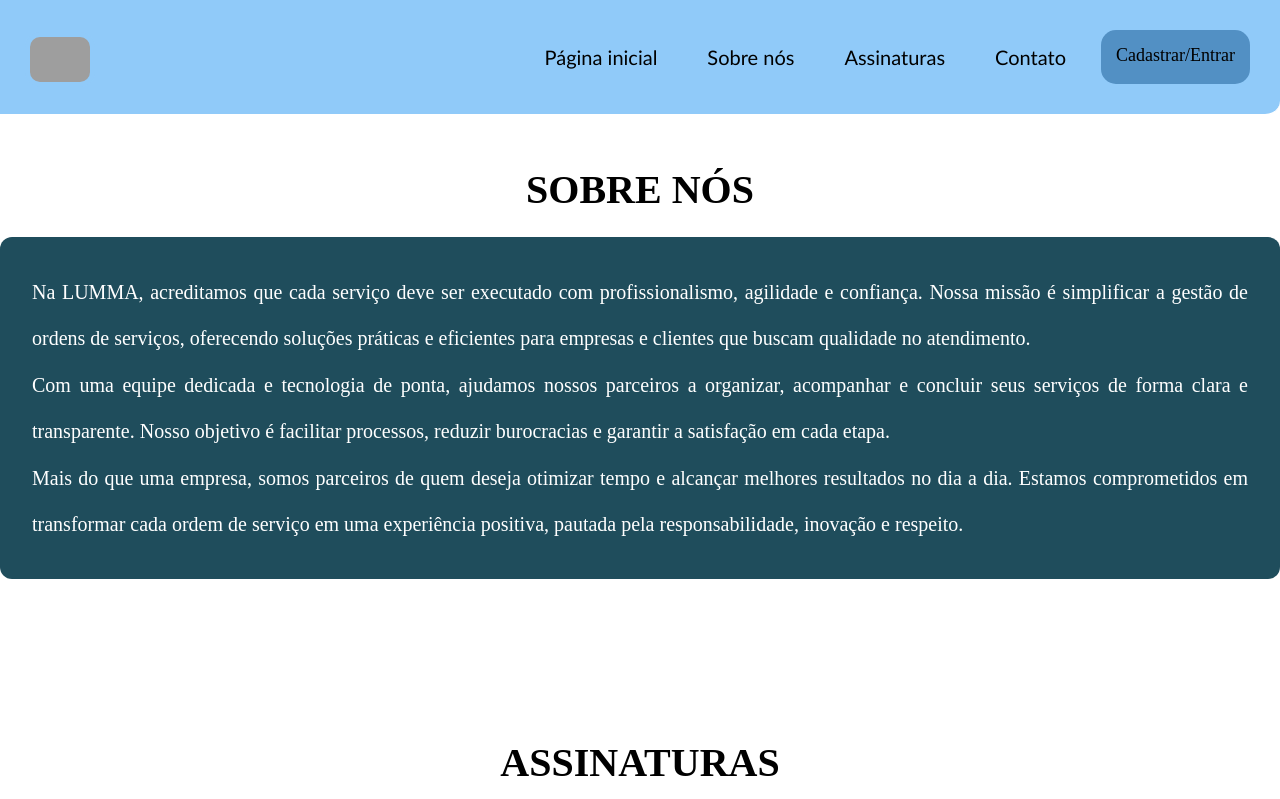
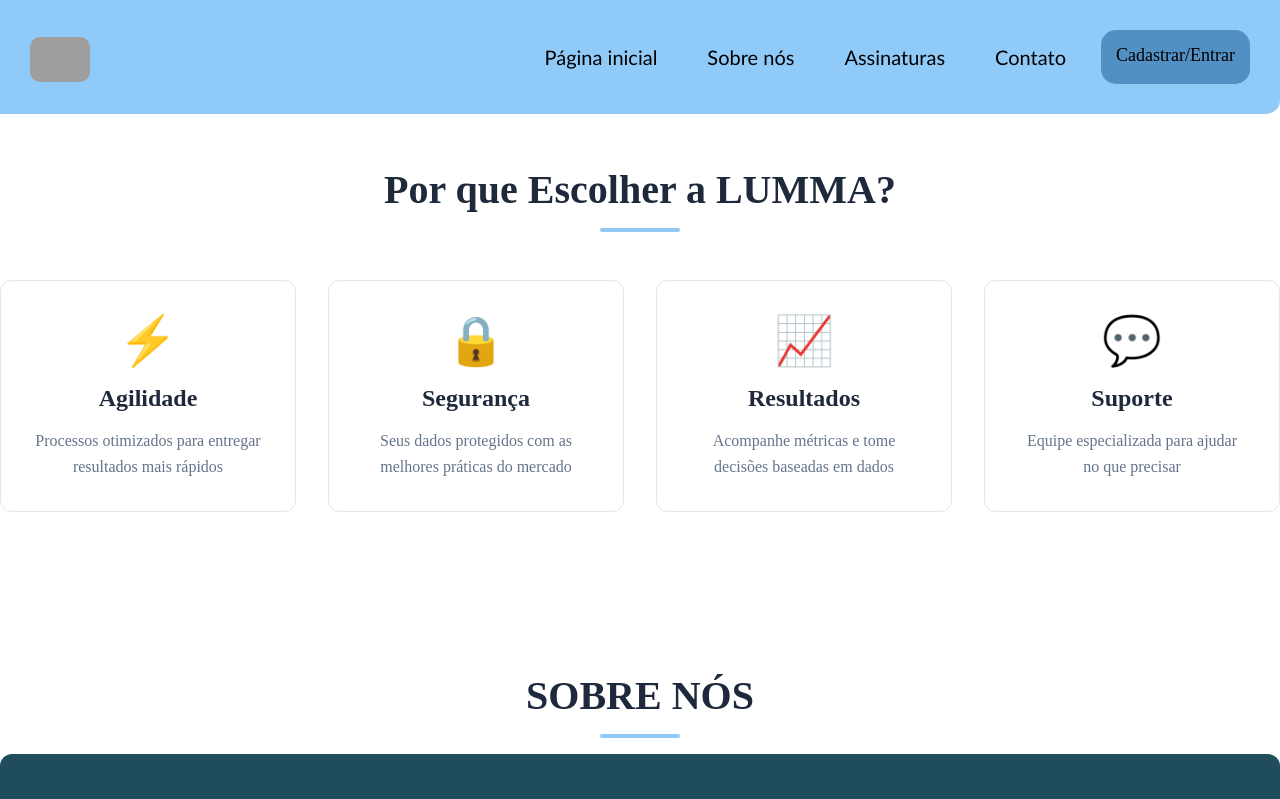
Before and after one commit to muriloap/Projeto_Integrador, a Next.js app: page / in a window 1280 px wide. Shown: the top 799 px of the page. Built offline with nearby package versions, Linux system fonts and the light colour scheme; grey boxes are pictures that could not be loaded.

Commit message:
criação do componente PaginaInicial

```diff
--- a/src/app/components/Assinaturas/index.tsx
+++ b/src/app/components/Assinaturas/index.tsx
@@ -5,7 +5,7 @@
 export default function Assinaturas() {
   return (
     <>
-      <h2 className={styles.h2} >ASSINATURAS</h2>
+      <h2 className={styles.titulo} >ASSINATURAS</h2>
 
       <div id="assinatura" className={styles.container}>
         <Plano
--- a/src/app/components/Assinaturas/styles.module.css
+++ b/src/app/components/Assinaturas/styles.module.css
@@ -1,8 +1,19 @@
-.h2 {
+.titulo {
   text-align: center;
-    color: black;
-    font-size: 40px;
-    margin-top: 10rem;
+  font-size: 2.5rem;
+  font-weight: 700;
+  color: #1e293b;
+  margin-bottom: 1rem;
+}
+
+.titulo::after {
+  content: '';
+  display: block;
+  width: 80px;
+  height: 4px;
+  background-color: #90caf9;
+  margin: 15px auto;
+  border-radius: 2px;
 }
 
 .container {
--- /dev/null
+++ b/src/app/components/PaginaInicial/index.tsx
@@ -0,0 +1,38 @@
+// PaginaInicial.js
+import React from 'react';
+import styles from './styles.module.css';
+
+export default function PaginaInicial() {
+  return (
+    <>
+      <span className={styles.featuresSection}>
+
+        <div className={styles.container}>
+          <h2 className={styles.titulo}>Por que Escolher a LUMMA?</h2>
+          <div className={styles.featuresGrid}>
+            <div className={styles.featureCard}>
+              <div className={styles.featureIcon}>⚡</div>
+              <h3>Agilidade</h3>
+              <p>Processos otimizados para entregar resultados mais rápidos</p>
+            </div>
+            <div className={styles.featureCard}>
+              <div className={styles.featureIcon}>🔒</div>
+              <h3>Segurança</h3>
+              <p>Seus dados protegidos com as melhores práticas do mercado</p>
+            </div>
+            <div className={styles.featureCard}>
+              <div className={styles.featureIcon}>📈</div>
+              <h3>Resultados</h3>
+              <p>Acompanhe métricas e tome decisões baseadas em dados</p>
+            </div>
+            <div className={styles.featureCard}>
+              <div className={styles.featureIcon}>💬</div>
+              <h3>Suporte</h3>
+              <p>Equipe especializada para ajudar no que precisar</p>
+            </div>
+          </div>
+        </div>
+      </span>
+    </>
+  );
+};
--- /dev/null
+++ b/src/app/components/PaginaInicial/styles.module.css
@@ -0,0 +1,64 @@
+.featuresSection {
+    padding: 80px 0;
+    background: white;
+}
+
+.featuresGrid {
+    display: grid;
+    grid-template-columns: repeat(auto-fit, minmax(280px, 1fr));
+    gap: 2rem;
+    margin-top: 3rem;
+}
+
+.featureCard {
+    text-align: center;
+    padding: 2rem;
+    border-radius: 12px;
+    transition: transform 0.3s ease, box-shadow 0.3s ease;
+    border: 1px solid #e2e8f0;
+}
+
+.featureCard:hover {
+    transform: translateY(-5px);
+    box-shadow: 0 20px 40px rgba(0, 0, 0, 0.1);
+}
+
+.featureIcon {
+    font-size: 3rem;
+    margin-bottom: 1rem;
+}
+
+.featureCard h3 {
+    font-size: 1.5rem;
+    margin-bottom: 1rem;
+    color: #1e293b;
+}
+
+.featureCard p {
+    color: #64748b;
+    line-height: 1.6;
+}
+
+.container {
+    max-width: 1400px;
+    margin: 0 auto;
+    padding-bottom: 10rem;
+}
+
+.titulo {
+    text-align: center;
+    font-size: 2.5rem;
+    font-weight: 700;
+    color: #1e293b;
+    margin-bottom: 1rem;
+}
+
+.titulo::after {
+    content: '';
+    display: block;
+    width: 80px;
+    height: 4px;
+    background-color: #90caf9;
+    margin: 15px auto;
+    border-radius: 2px;
+}
--- a/src/app/components/SobreNos/index.tsx
+++ b/src/app/components/SobreNos/index.tsx
@@ -3,7 +3,7 @@
 export default function SobreNos() {
     return (
         <>
-        <h2 className={styles.h2}>SOBRE NÓS</h2>
+        <h2 className={styles.titulo}>SOBRE NÓS</h2>
         <p className={styles.p}>Na LUMMA, acreditamos que cada serviço deve ser executado com profissionalismo, agilidade e confiança. Nossa missão é simplificar a gestão de ordens de serviços, oferecendo soluções práticas e eficientes para empresas e clientes que buscam qualidade no atendimento. <br />
 
         Com uma equipe dedicada e tecnologia de ponta, ajudamos nossos parceiros a organizar, acompanhar e concluir seus serviços de forma clara e transparente. Nosso objetivo é facilitar processos, reduzir burocracias e garantir a satisfação em cada etapa. <br />
--- a/src/app/components/SobreNos/styles.module.css
+++ b/src/app/components/SobreNos/styles.module.css
@@ -1,8 +1,19 @@
-.h2 {
+.titulo {
     text-align: center;
-    color: rgb(0, 0, 0);
     font-size: 2.5rem;
-    margin-bottom: 1.5rem;
+    font-weight: 700;
+    color: #1e293b;
+    margin-bottom: 1rem;
+}
+
+.titulo::after {
+    content: '';
+    display: block;
+    width: 80px;
+    height: 4px;
+    background-color: #90caf9;
+    margin: 15px auto;
+    border-radius: 2px;
 }
 
 .p {
--- a/src/app/page.tsx
+++ b/src/app/page.tsx
@@ -2,11 +2,13 @@
 import Assinaturas from "./components/Assinaturas";
 import SobreNos from "./components/SobreNos";
 import Contato from "./components/Contato";
+import PaginaInicial from "./components/PaginaInicial";
 
 export default function Home() {
   return (
    <>
    <Header />
+   <PaginaInicial/>
    <SobreNos />
    <Assinaturas />
    <Contato />
```
Lines whose indentation alone changed are shown as unchanged.
